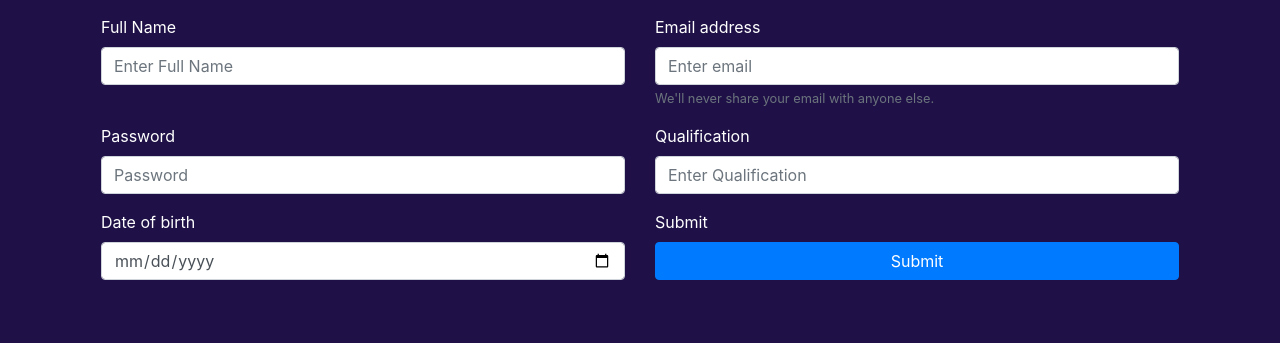
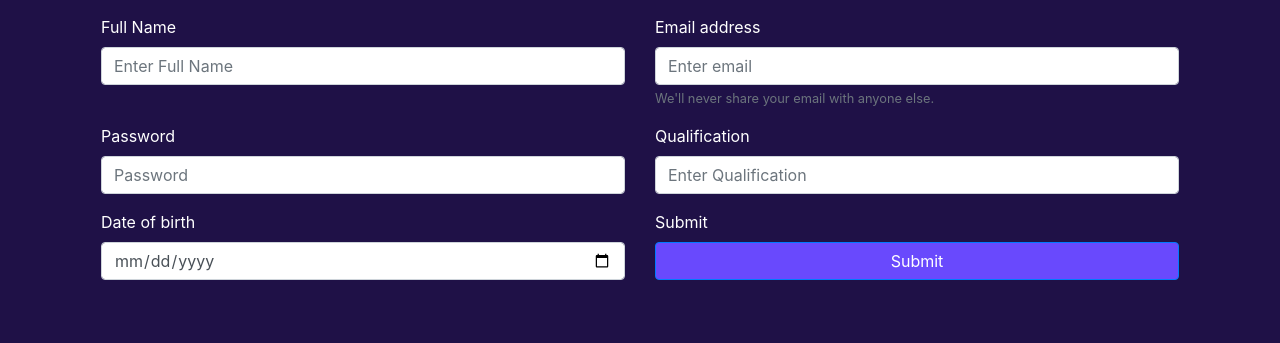
Before and after one commit to abhijain1705/quiz_master_college, a Flask app: page /auth/signup in a window 1280 px wide. Shown: the part 326-669 px from the top of the page. Run offline with Flask 3, Linux system fonts and the light colour scheme.

Commit message:
bootstrap work

```diff
--- a/templates/signup.html
+++ b/templates/signup.html
@@ -121,7 +121,7 @@
             </div>
             <div class="form-group mx-auto col-12 col-sm-6">
               <label for="exampleInputDOB">Submit</label>
-              <button type="submit" class="w-100 btn btn-primary">
+              <button type="submit" class="button w-100 btn btn-primary">
                 Submit
               </button>
             </div>
```
